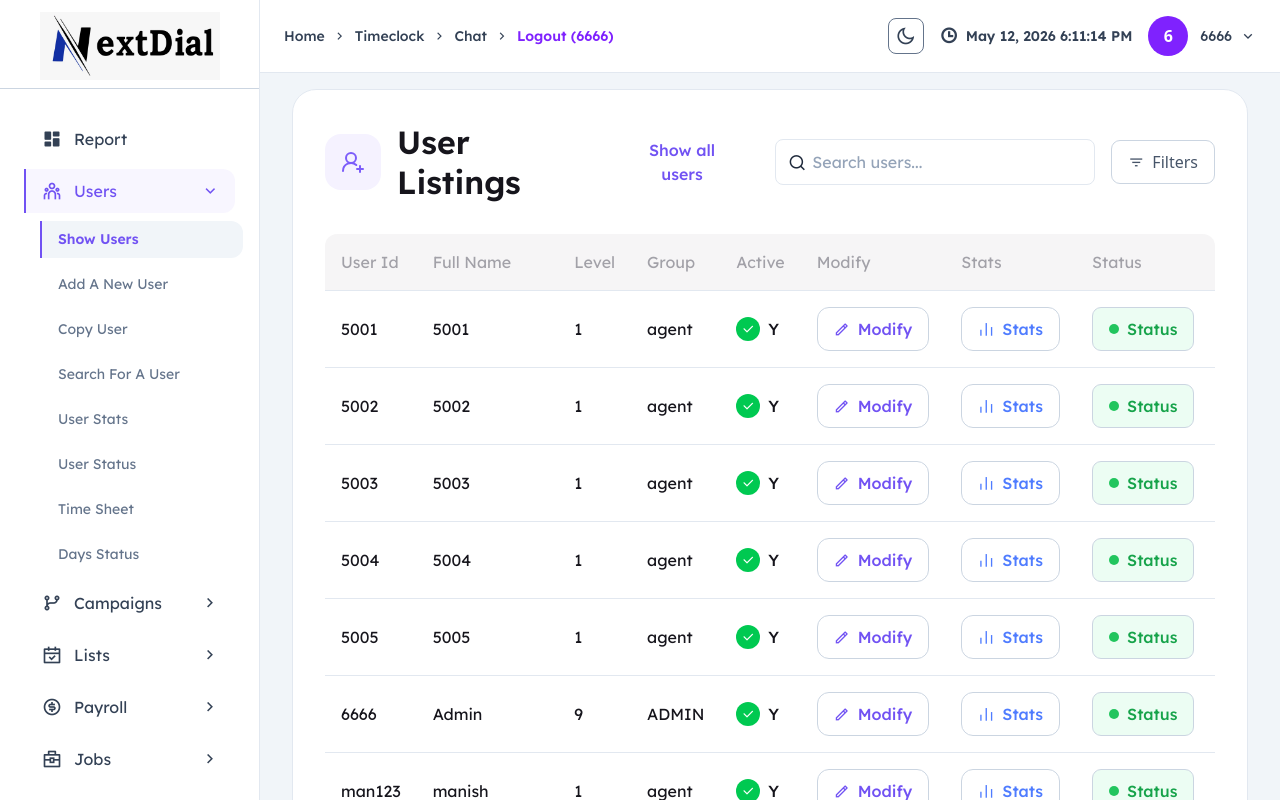
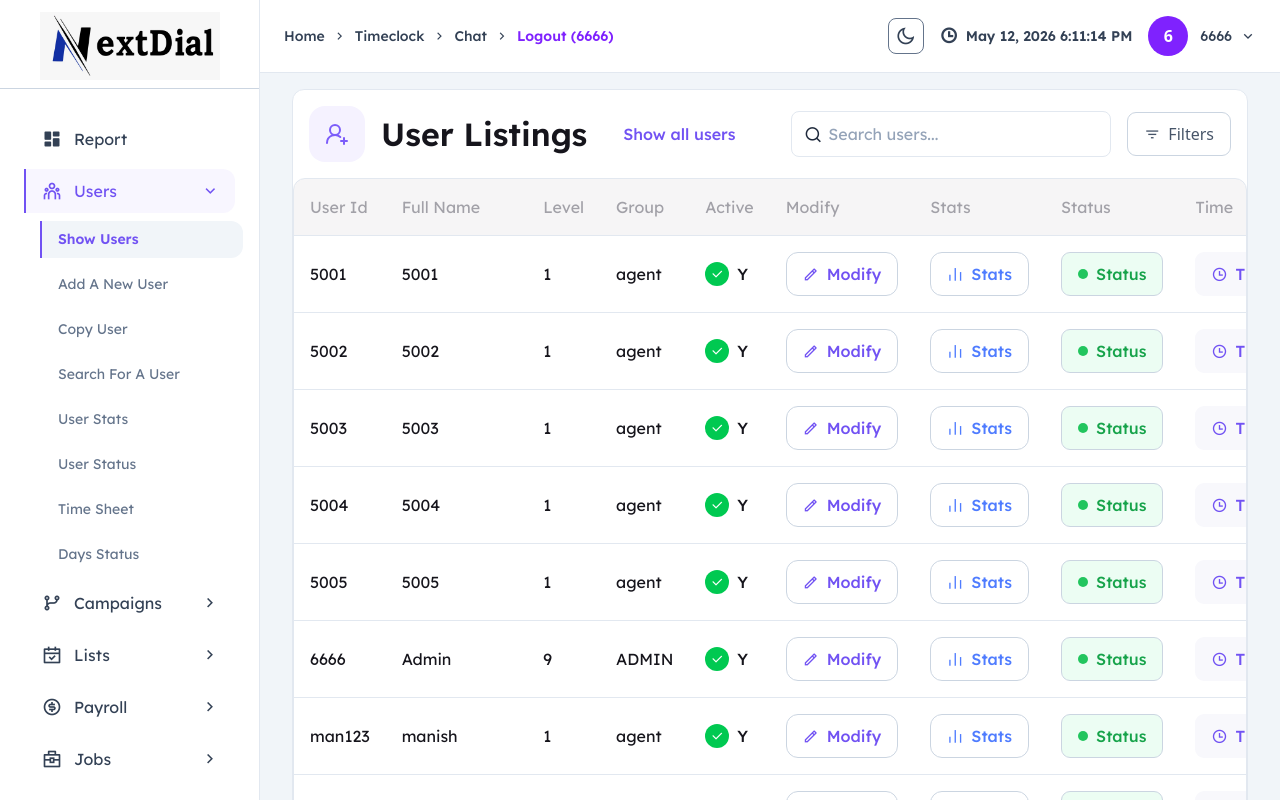
Before and after one commit to arunchakrawarti/nextdial, a Next.js app: page /users/show-user in a window 1280 px wide. Built offline with nearby package versions, Linux system fonts and the light colour scheme.

Commit message:
feat:chnage rounded in usertable

```diff
--- a/src/components/pages/users/show-users/UserTable.jsx
+++ b/src/components/pages/users/show-users/UserTable.jsx
@@ -193,9 +193,9 @@ const UserTable = () => {
   ];
 
   return (
-    <div className="bg-white rounded-3xl p-4 sm:p-6 lg:p-8 border border-gray-200">
-      {/* Header */}
-      <div className="flex flex-col xl:flex-row xl:items-center xl:justify-between gap-6 mb-8">
+    <div className="bg-white rounded-xl border border-gray-200">
+
+      <div className="flex flex-col xl:flex-row xl:items-center xl:justify-between gap-6 p-4">
         {/* Left */}
         <div className="flex flex-col sm:flex-row sm:items-center gap-4">
           <div className="w-14 h-14 rounded-2xl bg-[#F5F2FF] flex items-center justify-center shrink-0">
@@ -232,7 +232,6 @@ const UserTable = () => {
           pagination={true}
           pageSize={10}
           total={data.length}
-          wrapperClassName="border-none rounded-none"
         />
       </div>
     </div>
```
